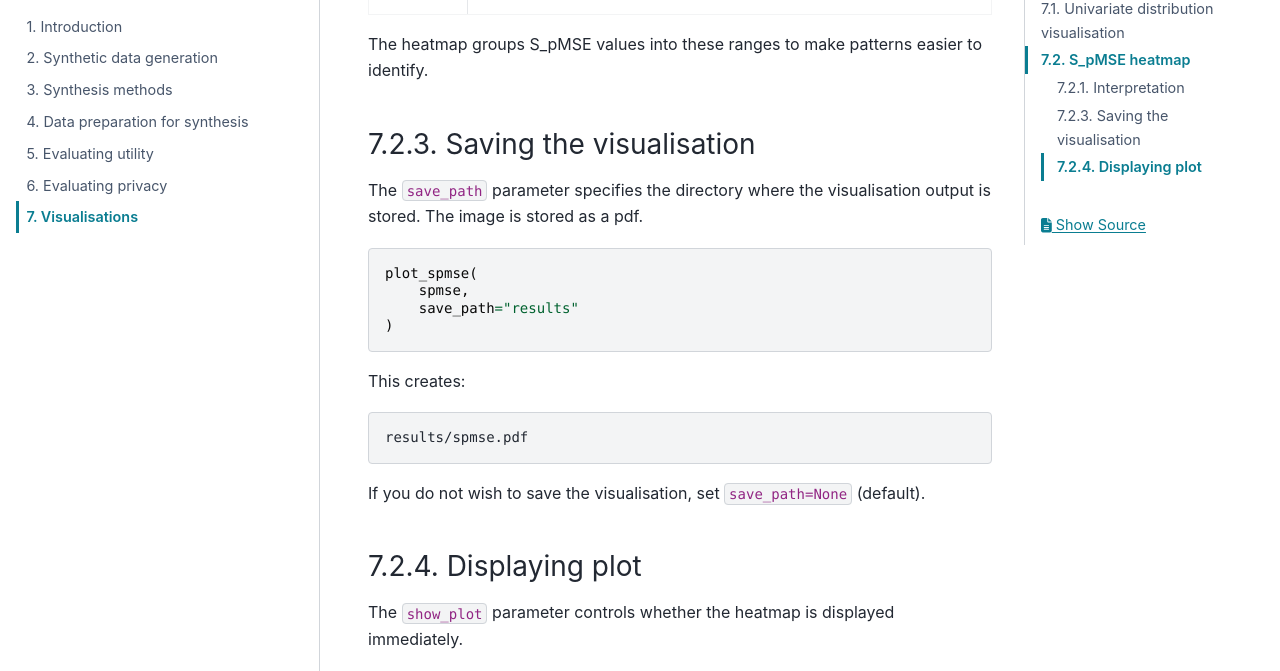
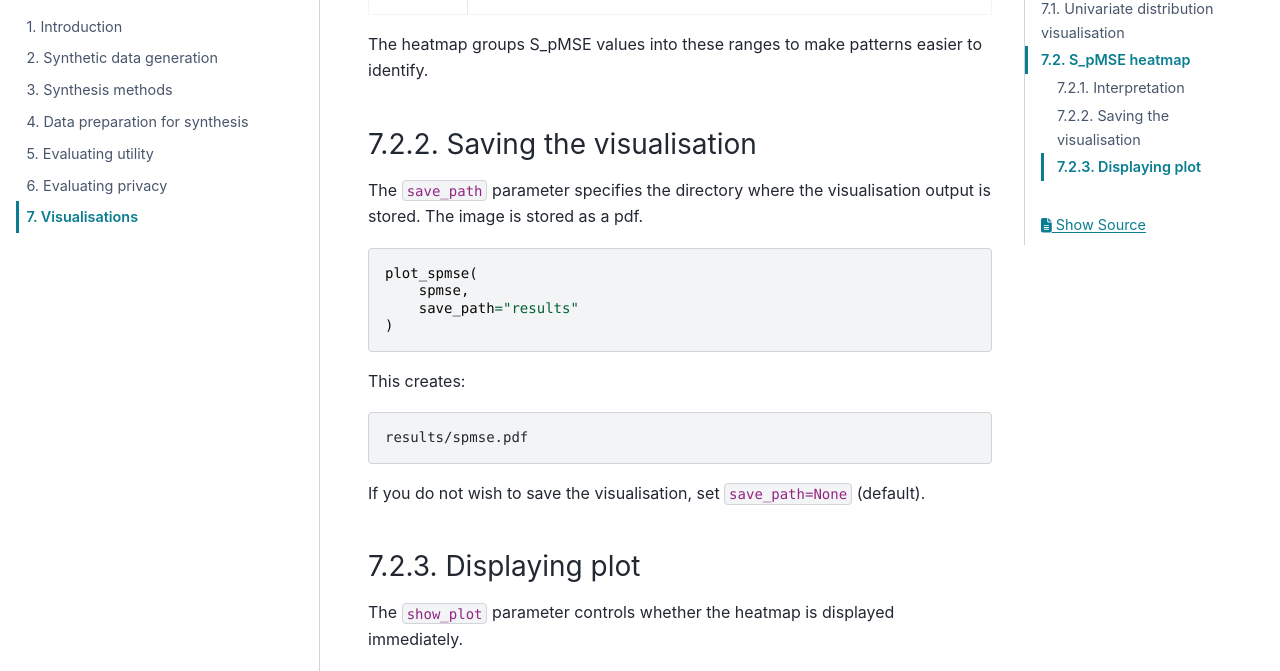
Before and after one commit to duonl/synthpop-py, a Sphinx documentation site: the page built from docs/source/user_guides/7_visualisations.md, in a window 1280 px wide and 900 px high, scrolled down 5508 px. Shown: the part 133-804 px from the top of the window. Built offline with Sphinx 7.4.7 and the PyData theme 0.15.4, drawn with Linux system fonts in a browser that asks for light colours.

Commit message:
update numbering

````diff
--- a/docs/source/user_guides/7_visualisations.md
+++ b/docs/source/user_guides/7_visualisations.md
@@ -147,7 +147,7 @@ The interpretation of S_pmSE values depends on characteristics such as dataset s
 
 The heatmap groups S_pMSE values into these ranges to make patterns easier to identify.
 
-### 7.2.3. Saving the visualisation
+### 7.2.2. Saving the visualisation
 The `save_path` parameter specifies the directory where the visualisation output is stored. The image is stored as a pdf.
 ```python
 plot_spmse(
@@ -161,7 +161,7 @@ results/spmse.pdf
 ```
 If you do not wish to save the visualisation, set `save_path=None` (default).
 
-### 7.2.4. Displaying plot
+### 7.2.3. Displaying plot
 The `show_plot` parameter controls whether the heatmap is displayed immediately.
 ```python
 plot_spmse(
````
Also changed, not shown: docs/source/user_guides/5_evaluating_utility.md (+2 -2 lines), docs/source/user_guides/6_evaluating_privacy.md (+1 -1 lines).
